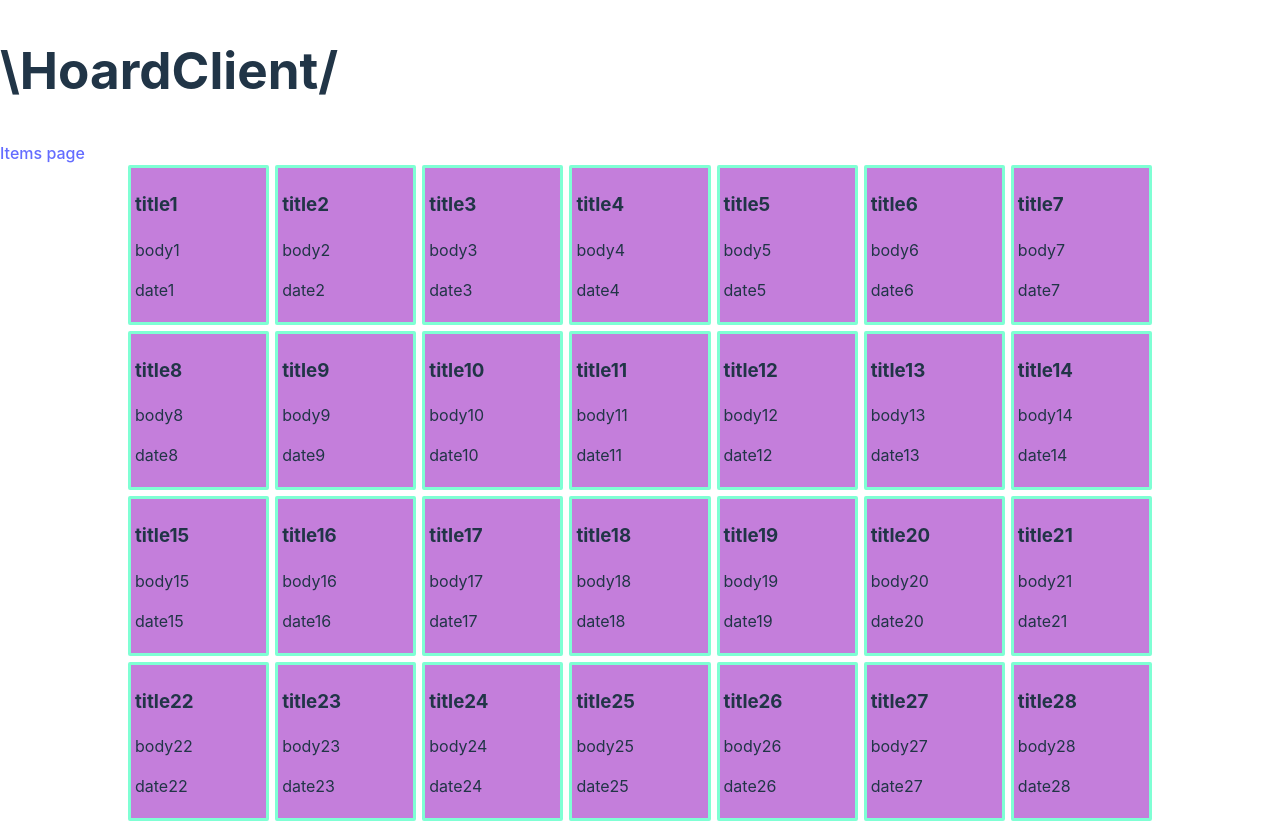
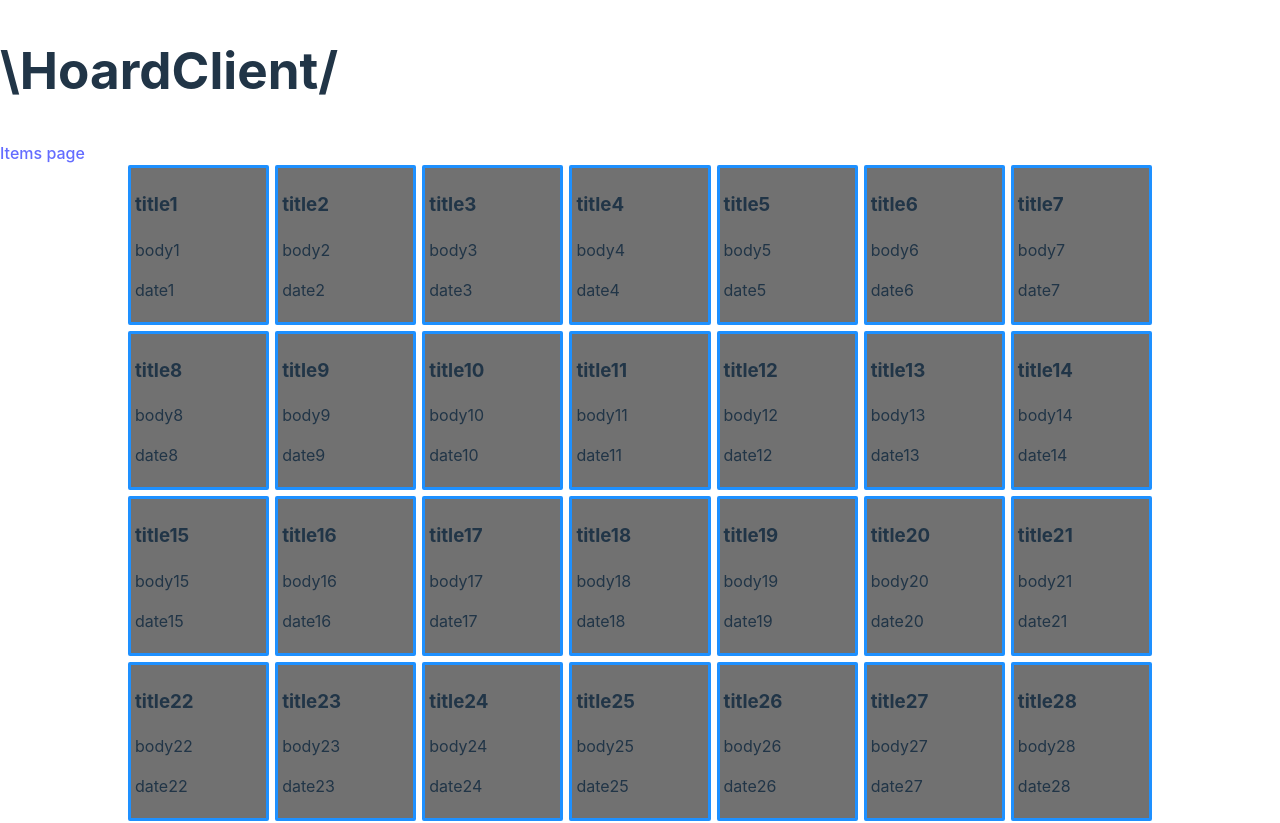
Before and after one commit to sslukess/thoughtBubbles-client, a React (Vite) app: page /items in a window 1280 px wide. Shown: the top 823 px of the page. Built offline with nearby package versions, Linux system fonts and the light colour scheme.

Commit message:
items are blue and dark grey

```diff
--- a/src/components/large-components/item-card/itemCard.styles.module.css
+++ b/src/components/large-components/item-card/itemCard.styles.module.css
@@ -2,11 +2,11 @@
     flex: 1 1 130px;
 
     .itemVisualCard {
-        border: solid var(--thin-border) aquamarine;
+        border: solid var(--thin-border) var(--blue);
         border-radius: var(--small-radius);
         padding: var(--small-gap);
         position: relative;
-        background-color: rgba(167, 62, 202, 0.667);
+        background-color: var(--dark-grey);
         box-sizing: border-box;
 
         /* Before states for transition */
@@ -26,13 +26,13 @@
 
     &:nth-child(odd):hover {
         .itemVisualCard {
-            transform: rotate(20deg);
+            transform: rotate(4deg) translate(-10px, -10px);
         }
     }
 
     &:nth-child(even):hover {
         .itemVisualCard {
-            transform: rotate(-20deg);
+            transform: rotate(-4deg) translate(-10px, -10px);
         }
     }
 }
--- a/src/css-mixins.css
+++ b/src/css-mixins.css
@@ -1,8 +1,15 @@
 :root {
 
     /* Colors */
+    --background-color: #f9fddd;
+
     --blue: #1e90ff;
     --white: #ffffff;
+
+    --transparent-grey: #fdfdfdc1;
+    --dark-grey: #444444c1;
+
+
 
     /* Spacing */
     font-size: 16px;
```
